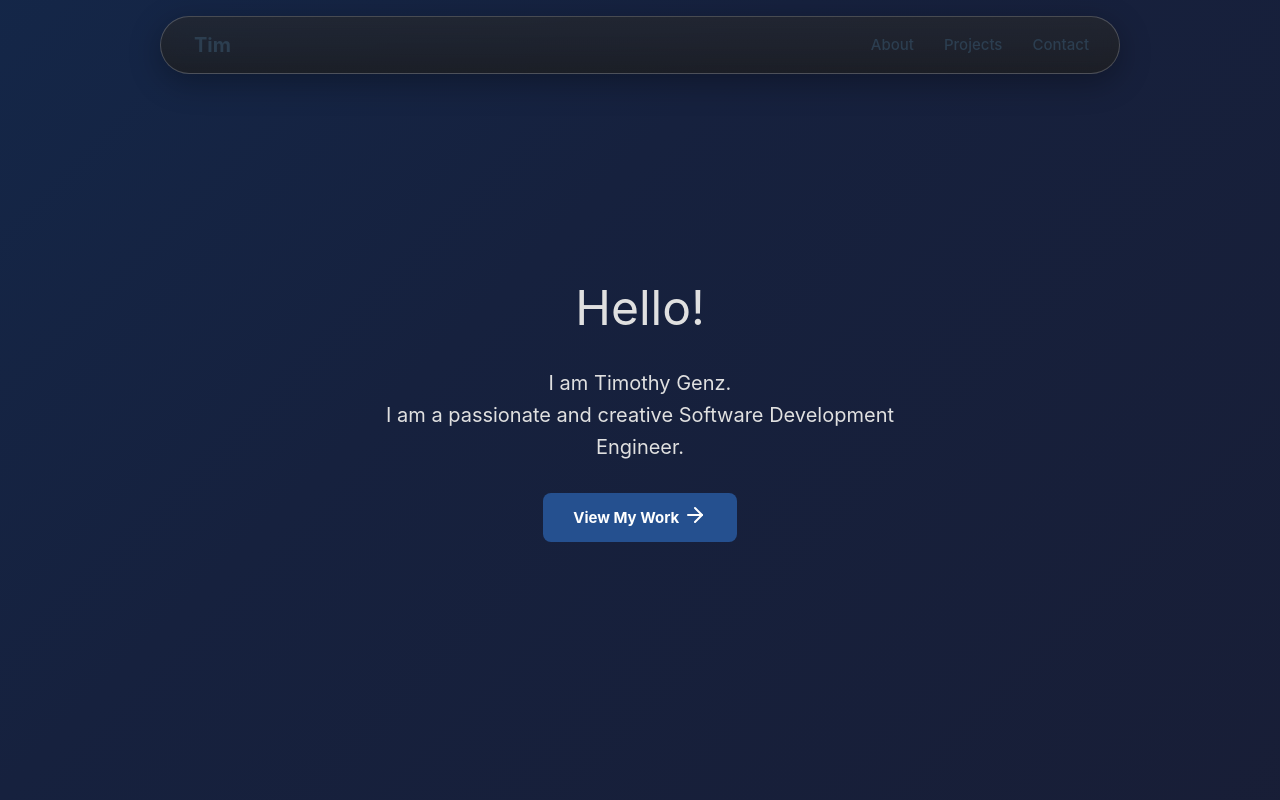
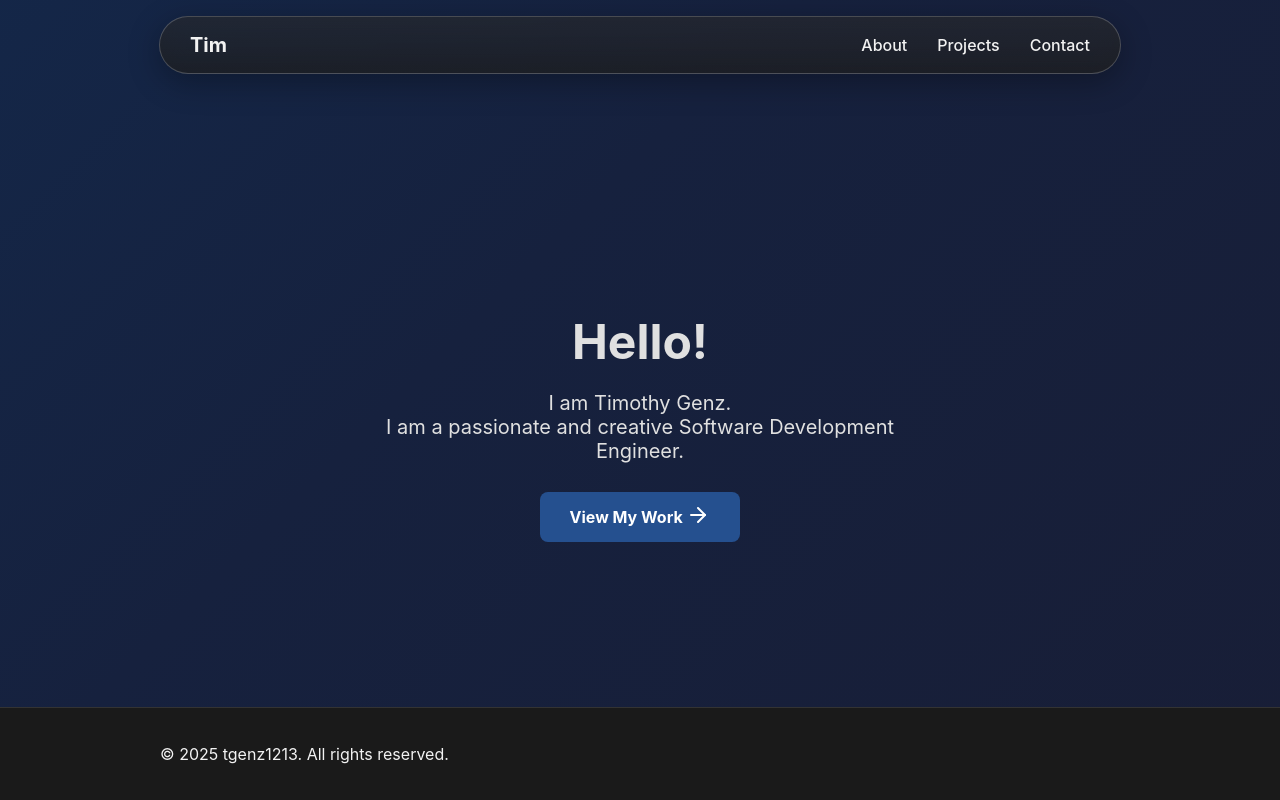
Before and after one commit to Tgenz1213/Tgenz1213, a Vue app: page / in a window 1280 px wide. Shown: the top 800 px of the page. Built offline with nearby package versions, Linux system fonts and the light colour scheme.

Commit message:
fix: Removing conflicting main.css

```diff
--- a/main.css
+++ /dev/null
@@ -1,40 +0,0 @@
-:root {
-  --primary-color: #1a1a1a;
-  --secondary-color: #f2f2f2;
-  --accent-color: #00bfff;
-}
-
-html,
-body {
-  height: 100%;
-  margin: 0;
-  padding: 0;
-}
-
-body {
-  background-color: var(--primary-color);
-  color: var(--secondary-color);
-  font-family: -apple-system, BlinkMacSystemFont, 'Segoe UI', Roboto, Helvetica, Arial, sans-serif;
-}
-
-#app {
-  display: flex;
-  flex-direction: column;
-  height: 100vh;
-}
-
-main {
-  flex-grow: 1;
-  overflow-y: auto;
-}
-
-a {
-  color: var(--accent-color);
-  text-decoration: none;
-}
-
-.container {
-  max-width: 960px;
-  margin: 0 auto;
-  padding: 0 15px;
-}
--- a/src/assets/main.css
+++ b/src/assets/main.css
@@ -1,37 +1,40 @@
-@import './base.css';
+:root {
+  --primary-color: #1a1a1a;
+  --secondary-color: #f2f2f2;
+  --accent-color: #00bfff;
+}
 
 html,
 body {
   height: 100%;
   margin: 0;
   padding: 0;
-  width: 100%;
+}
+
+body {
+  background-color: var(--primary-color);
+  color: var(--secondary-color);
+  font-family: -apple-system, BlinkMacSystemFont, 'Segoe UI', Roboto, Helvetica, Arial, sans-serif;
 }
 
 #app {
   display: flex;
   flex-direction: column;
-  min-height: 100vh;
-  width: 100%;
-  margin: 0 auto;
-  font-weight: normal;
+  height: 100vh;
 }
 
 main {
-  flex: 1;
-  width: 100%;
+  flex-grow: 1;
+  overflow-y: auto;
 }
 
-a,
-.green {
+a {
+  color: var(--accent-color);
   text-decoration: none;
-  color: hsla(160, 100%, 37%, 1);
-  transition: 0.4s;
-  padding: 3px;
 }
 
-@media (hover: hover) {
-  a:hover {
-    background-color: hsla(160, 100%, 37%, 0.2);
-  }
+.container {
+  max-width: 960px;
+  margin: 0 auto;
+  padding: 0 15px;
 }
```
